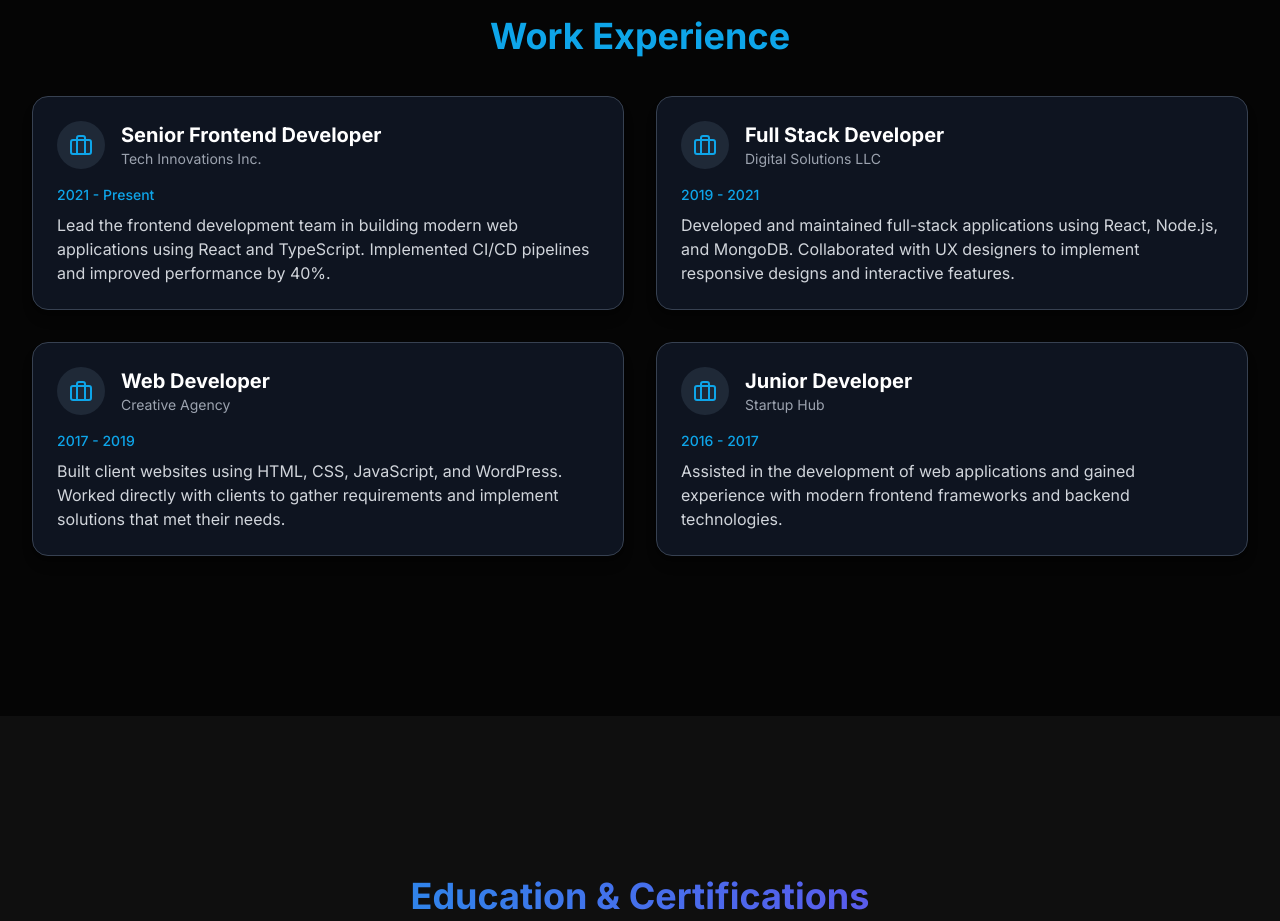
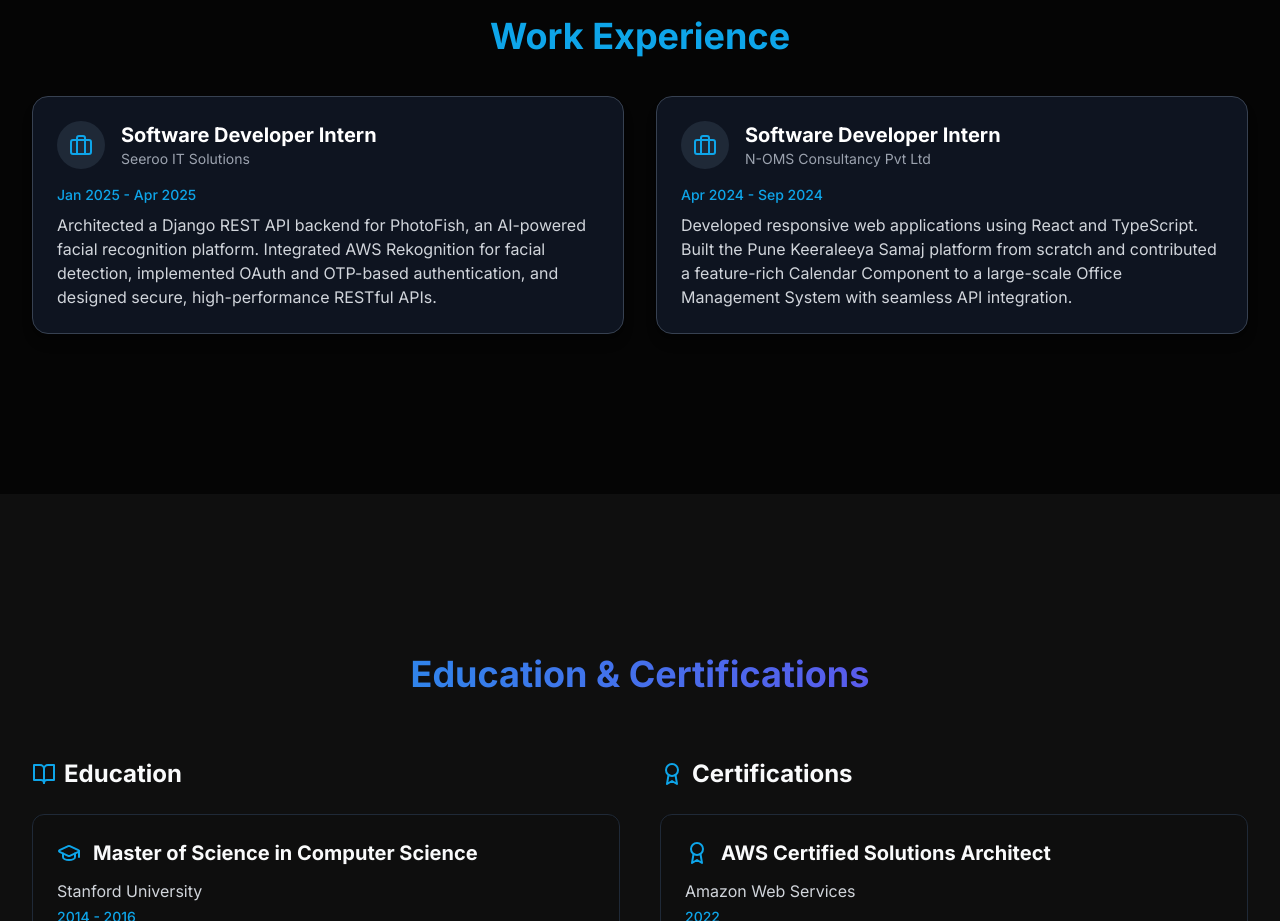
Before and after one commit to Ajithpmdwaraka/my-portfolio, a React (Vite) app: page / in a window 1280 px wide. Shown: the part 1820-2741 px from the top of the page. Built offline with nearby package versions, Linux system fonts and the light colour scheme.

Commit message:
Experience Section Corrected

```diff
--- a/src/components/Experience.tsx
+++ b/src/components/Experience.tsx
@@ -5,33 +5,19 @@ import { Briefcase } from 'lucide-react';
 
 const experiences = [
   {
-    title: 'Senior Frontend Developer',
-    company: 'Tech Innovations Inc.',
-    period: '2021 - Present',
+    title: 'Software Developer Intern',
+    company: 'Seeroo IT Solutions',
+    period: 'Jan 2025 - Apr 2025',
     description:
-      'Lead the frontend development team in building modern web applications using React and TypeScript. Implemented CI/CD pipelines and improved performance by 40%.',
+      'Architected a Django REST API backend for PhotoFish, an AI-powered facial recognition platform. Integrated AWS Rekognition for facial detection, implemented OAuth and OTP-based authentication, and designed secure, high-performance RESTful APIs.',
   },
   {
-    title: 'Full Stack Developer',
-    company: 'Digital Solutions LLC',
-    period: '2019 - 2021',
+    title: 'Software Developer Intern',
+    company: 'N-OMS Consultancy Pvt Ltd',
+    period: 'Apr 2024 - Sep 2024',
     description:
-      'Developed and maintained full-stack applications using React, Node.js, and MongoDB. Collaborated with UX designers to implement responsive designs and interactive features.',
-  },
-  {
-    title: 'Web Developer',
-    company: 'Creative Agency',
-    period: '2017 - 2019',
-    description:
-      'Built client websites using HTML, CSS, JavaScript, and WordPress. Worked directly with clients to gather requirements and implement solutions that met their needs.',
-  },
-  {
-    title: 'Junior Developer',
-    company: 'Startup Hub',
-    period: '2016 - 2017',
-    description:
-      'Assisted in the development of web applications and gained experience with modern frontend frameworks and backend technologies.',
-  },
+      'Developed responsive web applications using React and TypeScript. Built the Pune Keeraleeya Samaj platform from scratch and contributed a feature-rich Calendar Component to a large-scale Office Management System with seamless API integration.',
+  }
 ];
 
 const Experience: React.FC = () => {
```
